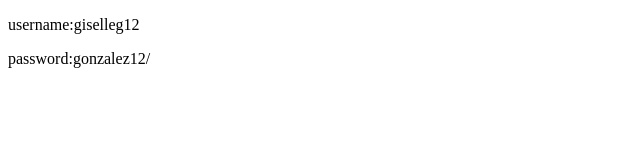
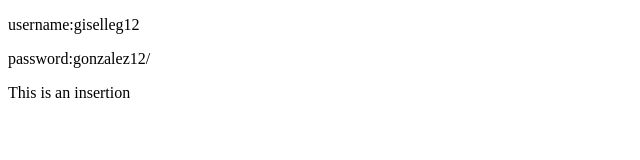
Before and after one commit to giselleg12/may7th-GG, a plain HTML site: page index.html in a window 1280 px wide. Shown: the whole page, without its empty margins (0-640 px from the left). Drawn offline with Linux system fonts and the light colour scheme.

Commit message:
today is thursday lol

```diff
--- a/index.html
+++ b/index.html
@@ -6,5 +6,6 @@
     <body>
         <p>username:giselleg12</p>
         <p>password:gonzalez12/</p>
+        <p>This is an insertion</p>
     </body>
 </html>
```
